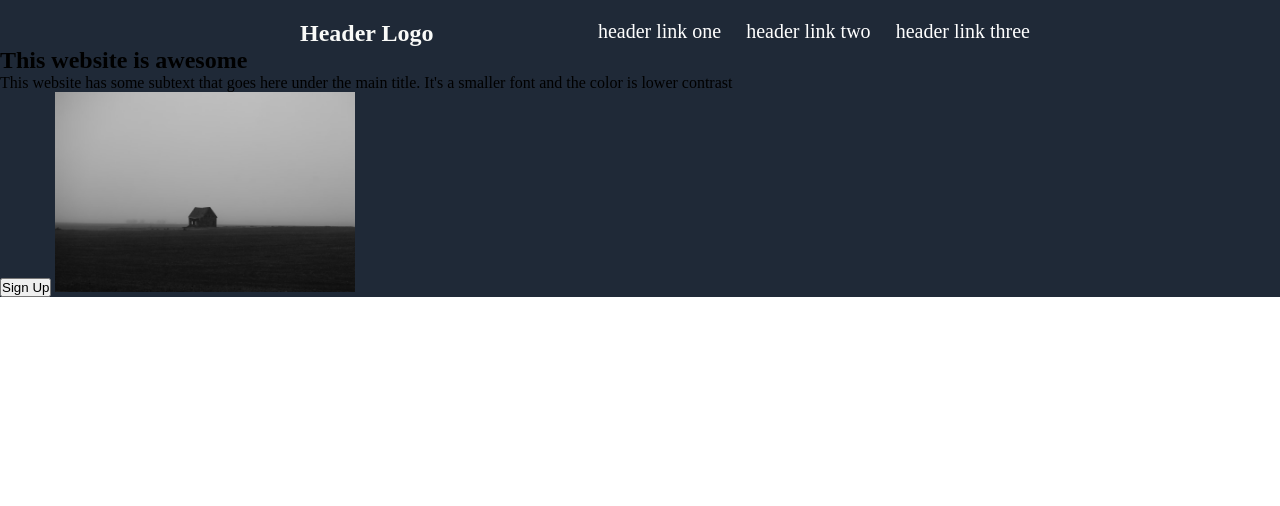
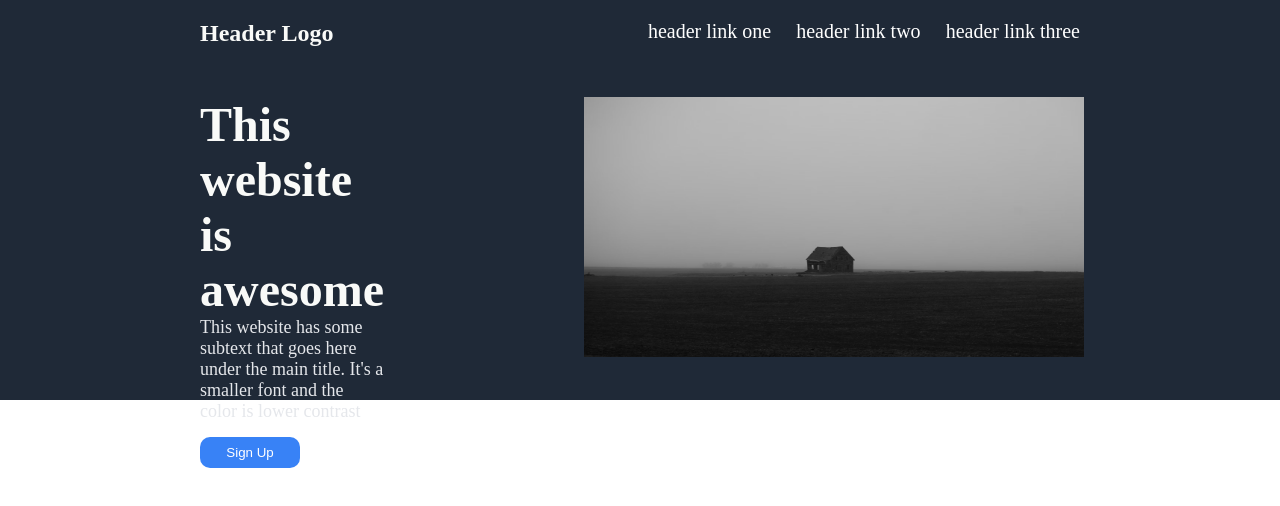
Before and after one commit to itmacleod1995/LandingPage, a plain HTML site: page index.html in a window 1280 px wide. Drawn offline with Linux system fonts and the light colour scheme.

Commit message:
Finish panel 1 content

```diff
--- a/index.html
+++ b/index.html
@@ -24,12 +24,20 @@
         </header>
 
         <div class="panel1-content">
-            <h2>This website is awesome</h2>
-            <p>This website has some subtext that goes here under the main title. It's a smaller font and the color is
-                lower
-                contrast</p>
-            <button>Sign Up</button>
-            <img src="images/photo.jpg" alt="Picture of a house">
+            <div class="panel1-content-left">
+                <h2>This website is awesome</h2>
+                <p class="hero-secondary-text">This website has some subtext that goes here under the main title. It's a
+                    smaller font and the color
+                    is
+                    lower
+                    contrast</p>
+                <button>Sign Up</button>
+            </div>
+            <div class="panel-content-right">
+                <img src="images/photo.jpg" alt="Picture of a house">
+            </div>
+
+
         </div>
     </div>
 
--- a/styles.css
+++ b/styles.css
@@ -6,6 +6,24 @@
 
 .panel1 {
     background-color: #1F2937;
+    height: 400px;
+}
+
+.panel1-content {
+    display: flex;
+    justify-content: space-between;
+    margin-left: 200px;
+    margin-top: 50px;
+    gap: 200px;
+}
+
+.panel1-content-left {
+    display: flex;
+    flex-direction: column;
+}
+
+.panel-content-right {
+    margin-right: 200px;
 }
 
 .logo {
@@ -16,14 +34,14 @@
 header {
     display: flex;
     justify-content: space-between;
-    margin-left: 300px;
+    margin-left: 200px;
     padding-top: 20px;
 }
 
 header ul {
     display: flex;
     gap: 25px;
-    margin-right: 250px;
+    margin-right: 200px;
 }
 
 header ul li {
@@ -40,6 +58,27 @@ header li {
 }
 
 img {
-    width: 300px;
-    height: 200px;
+    width: 500px;
+    height: 260px;
 }
+
+h2 {
+    font-size: 48px;
+    font-weight: 800;
+    color: #F9FAF8;
+}
+
+.hero-secondary-text {
+    font-size: 18px;
+    color: #E5E7EB;
+}
+
+button {
+    width: 100px;
+    padding: 8px 4px;
+    border-radius: 10px;
+    border: none;
+    margin-top: 15px;
+    background-color: #3882F6;
+    color: #fff;
+}
```
